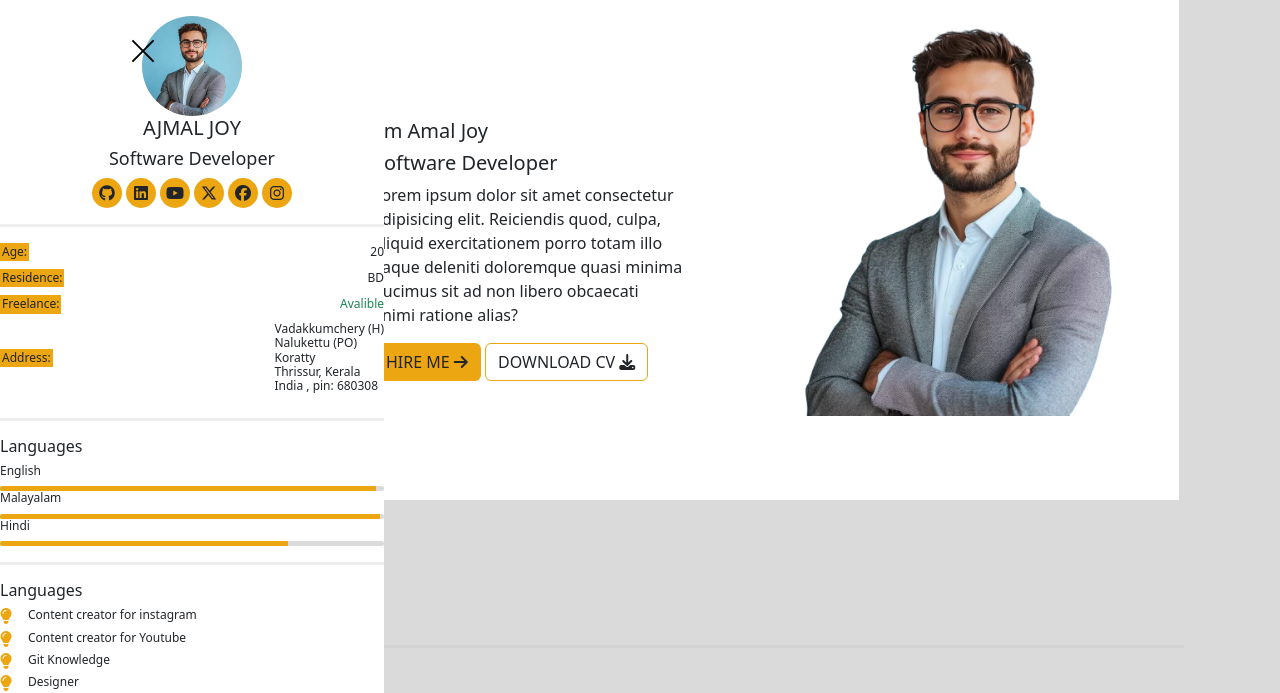
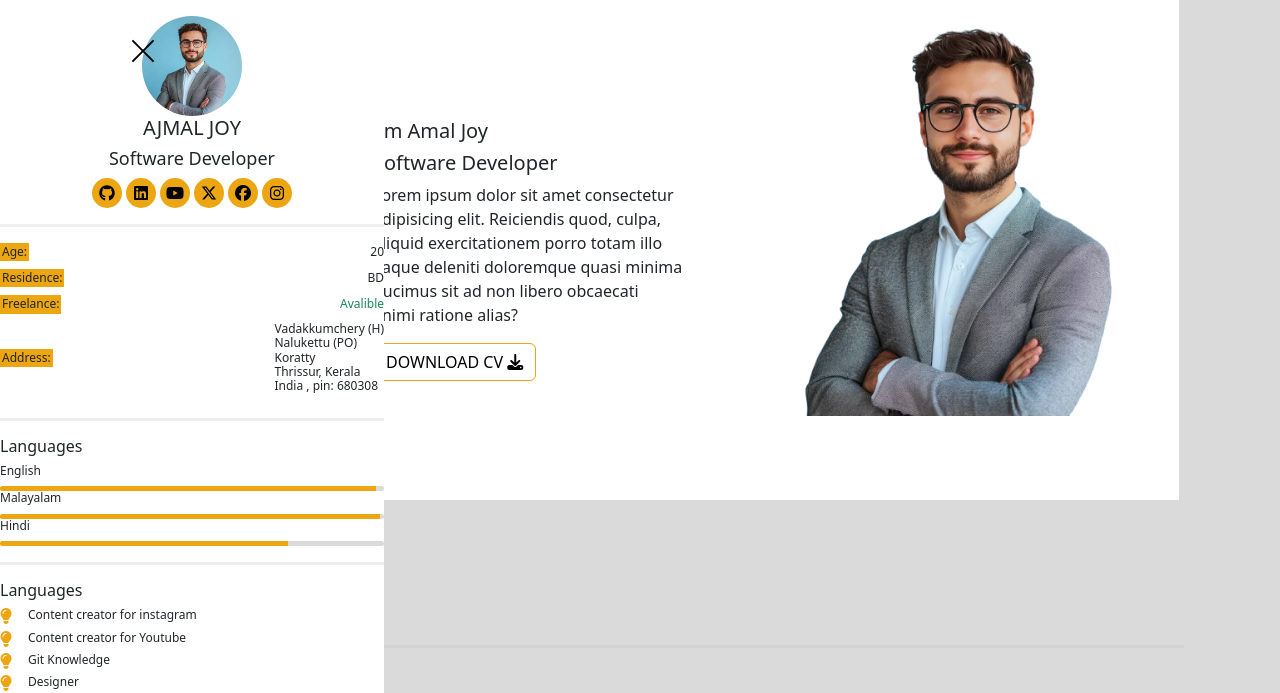
Before and after one commit to Prasanth123456-boo/Work, a plain HTML site: page index.html in a window 1280 px wide. Both pictures are taken after a click on the element 143 px from the left and 48 px from the top of the page. Shown: the top 693 px of the page. Drawn offline with nearby package versions, Linux system fonts and the light colour scheme.

Commit message:
Pdf downloading Function created

```diff
--- a/css/style.css
+++ b/css/style.css
@@ -16,6 +16,12 @@ body {
 
 body::-webkit-scrollbar {
 	display: none;
+}
+
+.link-icon{
+	text-decoration: none !important;
+	color: #000;
+
 }
 
 .main-wrap {
--- a/index.html
+++ b/index.html
@@ -28,26 +28,40 @@
 
                 <div class="social d-flex justify-content-center gap-1">
                     <div class="social-icon">
+                        <a href="# " class="link-icon">
                             <i class="fa-brands fa-github"></i>
+                        </a>
                     </div>
                     <div class="social-icon">
+                        <a href="" class="link-icon">
                             <i class="fa-brands fa-linkedin"></i>
+
+                        </a>
 
                     </div>
                     <div class="social-icon">
+                        <a href="" class="link-icon">
                             <i class="fa-brands fa-youtube"></i>
+
+                        </a>
 
                     </div>
                     <div class="social-icon">
+                        <a href="" class="link-icon">
                             <i class="fa-brands fa-x-twitter"></i>
+                        </a>
 
                     </div>
                     <div class="social-icon">
+                        <a href="" class="link-icon">
                             <i class="fa-brands fa-facebook"></i>
+                        </a>
 
                     </div>
                     <div class="social-icon">
+                        <a href="" class="link-icon">
                             <i class="fa-brands fa-instagram"></i>
+                        </a>
 
                     </div>
                 </div>
@@ -145,12 +159,15 @@
                                 non
                                 libero
                                 obcaecati animi ratione alias?</P>
-                            <button class="btn" style="background-color: #eba611;">HIRE ME <i
+                            <!-- <button class="btn" style="background-color: #eba611;">HIRE ME <i
                                     class="fa-solid fa-arrow-right"></i>
+                            </button> -->
+                            <a href="pdf-cv/resume.pdf" download="AmalJoy.pdf">
+                                <button class="btn custom-icon" style="border-color: #eba611; text-decoration: none; color: #000;">
+                                    DOWNLOAD CV <i class="fa-solid fa-download"></i>
                                 </button>
-                            <button class="btn custom-icon" style="border-color: #eba611;">DOWNLOAD CV <i
-                                    class="fa-solid fa-download"></i>
-                            </button>
+                            </a>
+
                         </div>
                     </div>
                     <div>
```
Also changed, not shown: 1 other file. Lines whose indentation alone changed are shown as unchanged.
